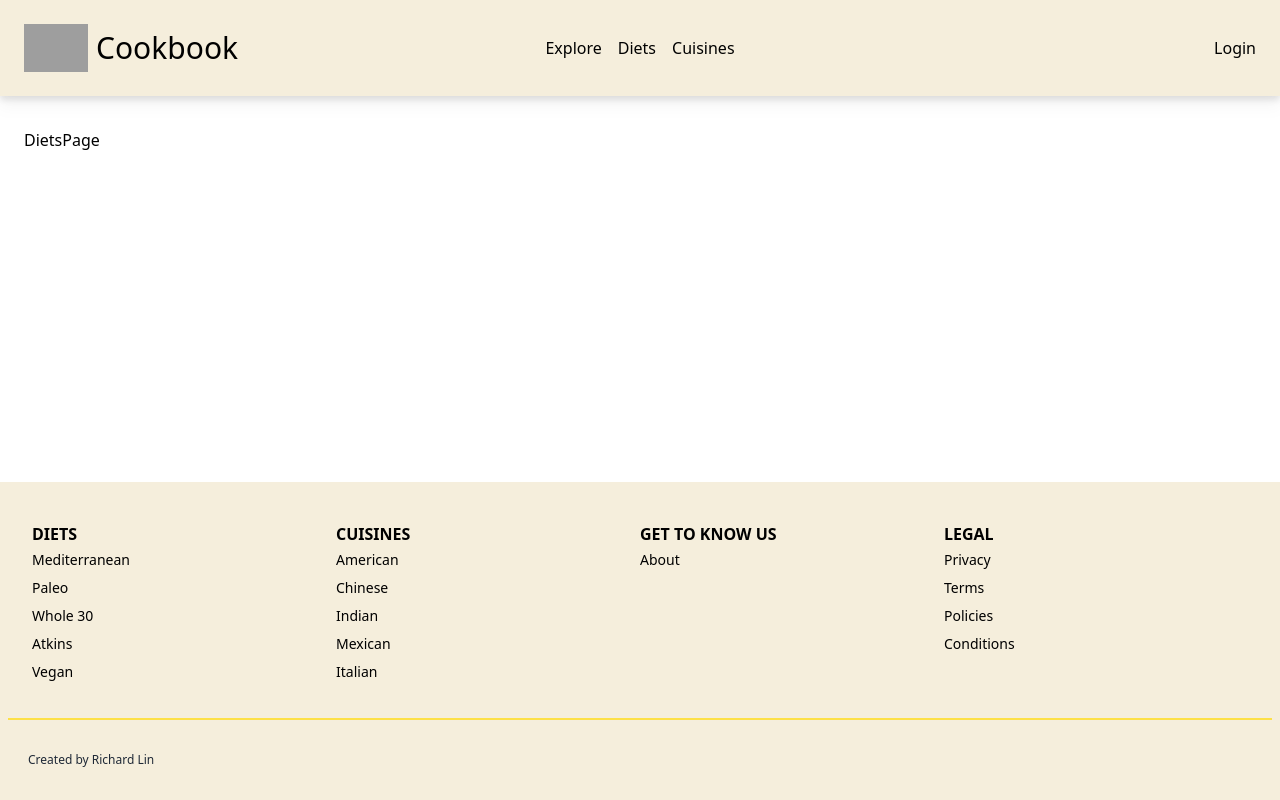
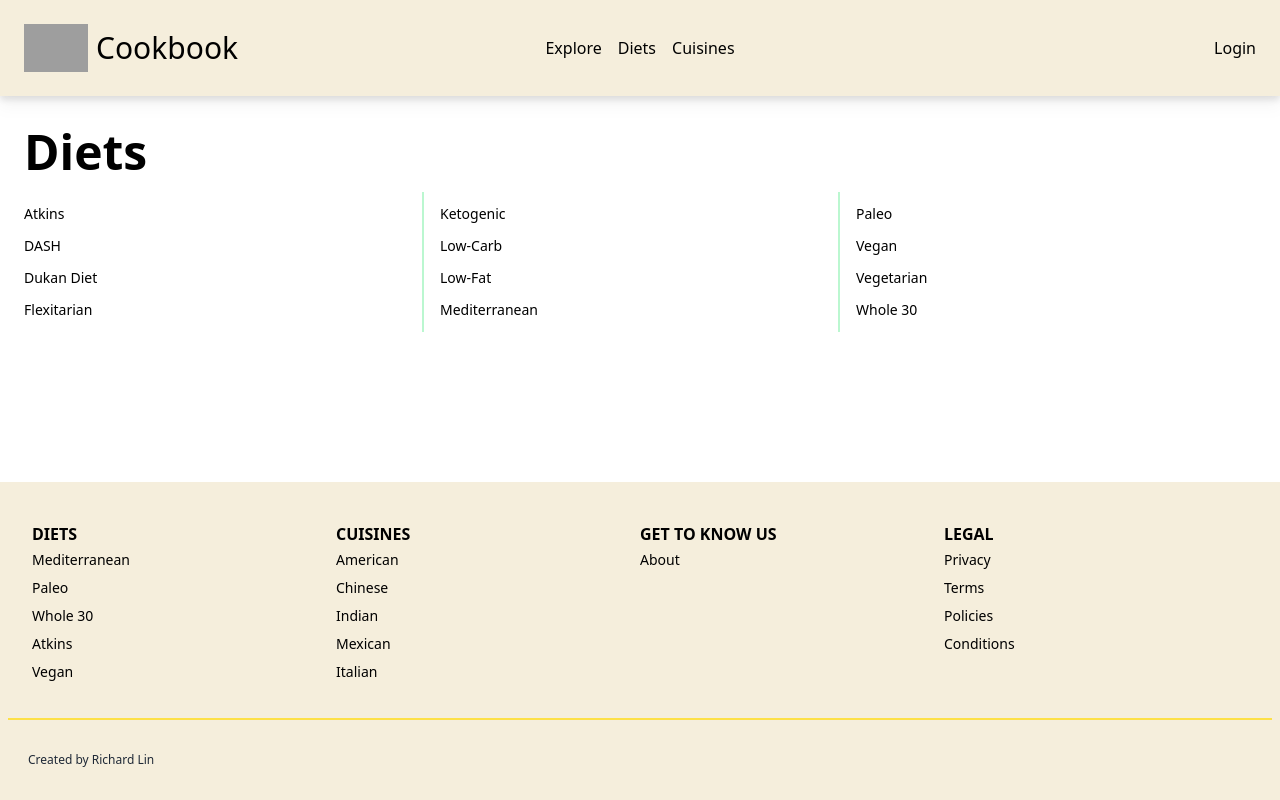
Before and after one commit to richxrd/cookbook, a React (Create React App) app in the folder client/: page /diets in a window 1280 px wide. Built offline with nearby package versions, Linux system fonts and the light colour scheme; grey boxes are pictures that could not be loaded.

Commit message:
diets and cuisines page

```diff
--- /dev/null
+++ b/client/src/components/GlobalComponents/CategoriesColumn.js
@@ -0,0 +1,14 @@
+import React from "react";
+import Category from "./Category";
+
+const CategoriesColumn = ({ list }) => {
+    return (
+        <div className="border-0 border-green-200 text-left sm:odd:border-r-2 md:last:border-0 md:border-r-2">
+            {list.map((category) => {
+                return <Category category={category} />;
+            })}
+        </div>
+    );
+};
+
+export default CategoriesColumn;
--- /dev/null
+++ b/client/src/components/GlobalComponents/Category.js
@@ -0,0 +1,17 @@
+import React from "react";
+import { useNavigate } from "react-router-dom";
+
+const Category = ({ category }) => {
+    const navigate = useNavigate();
+
+    return (
+        <div
+            className="my-3 cursor-pointer hover:text-green-400 transition-all duration-200 text-sm"
+            onClick={() => navigate(`/explore/${category.toLowerCase()}`)}
+        >
+            {category}
+        </div>
+    );
+};
+
+export default Category;
--- a/client/src/pages/CuisinesPage.js
+++ b/client/src/pages/CuisinesPage.js
@@ -1,9 +1,30 @@
 import React from "react";
+import CategoriesColumn from "../components/GlobalComponents/CategoriesColumn";
+
+const diets = [
+    "American",
+    "Chinese",
+    "Cuban",
+    "Greek",
+    "Indian",
+    "Italian",
+    "Japanese",
+    "Korean",
+    "Mexican",
+    "Thai",
+    "Vietnamese",
+];
 
 const CuisinesPage = () => {
     return (
-        <div className="min-h-[calc(100vh-318px)] pt-32 py-16 md:pt-32 px-6 mx-auto max-w-screen-xl">
-            CuisinesPage
+        <div className="h-fit min-h-[calc(100vh-318px)] pt-32 py-16 md:pt-32 px-6 mx-auto max-w-screen-xl">
+            <h1 className="text-4xl font-semibold md:text-5xl">Cuisines</h1>
+
+            <div className="grid grid-cols-1 sm:grid-cols-2 md:grid-cols-3 gap-4 my-4 mx-auto justify-center">
+                <CategoriesColumn list={diets.slice(0, 4)} />
+                <CategoriesColumn list={diets.slice(4, 8)} />
+                <CategoriesColumn list={diets.slice(8, 11)} />
+            </div>
         </div>
     );
 };
--- a/client/src/pages/DietsPage.js
+++ b/client/src/pages/DietsPage.js
@@ -1,9 +1,31 @@
 import React from "react";
+import CategoriesColumn from "../components/GlobalComponents/CategoriesColumn";
+
+const diets = [
+    "Atkins",
+    "DASH",
+    "Dukan Diet",
+    "Flexitarian",
+    "Ketogenic",
+    "Low-Carb",
+    "Low-Fat",
+    "Mediterranean",
+    "Paleo",
+    "Vegan",
+    "Vegetarian",
+    "Whole 30",
+];
 
 const DietsPage = () => {
     return (
-        <div className="min-h-[calc(100vh-318px)] pt-32 py-16 md:pt-32 px-6 mx-auto max-w-screen-xl">
-            DietsPage
+        <div className="h-fit min-h-[calc(100vh-318px)] pt-32 py-16 md:pt-32 px-6 mx-auto max-w-screen-xl">
+            <h1 className="text-4xl font-semibold md:text-5xl">Diets</h1>
+
+            <div className="grid grid-cols-1 sm:grid-cols-2 md:grid-cols-3 gap-4 my-4 mx-auto justify-center">
+                <CategoriesColumn list={diets.slice(0, 4)} />
+                <CategoriesColumn list={diets.slice(4, 8)} />
+                <CategoriesColumn list={diets.slice(8, 12)} />
+            </div>
         </div>
     );
 };
```
